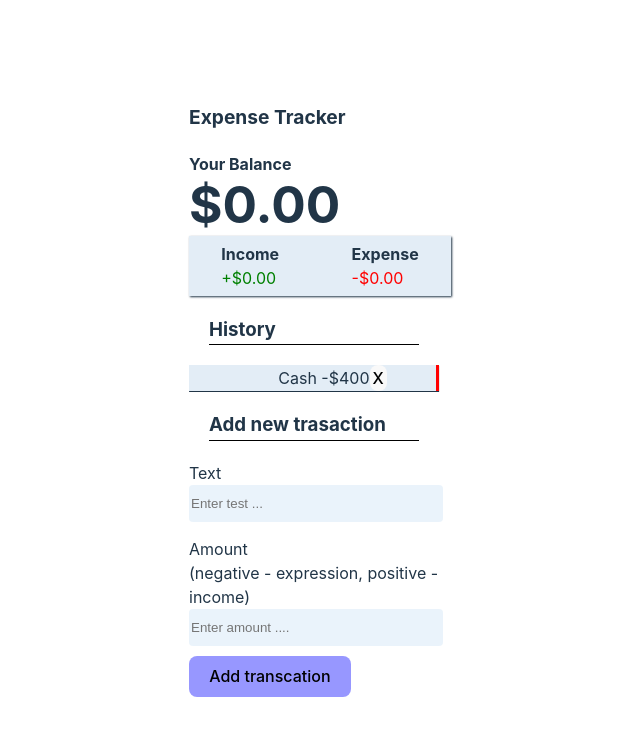
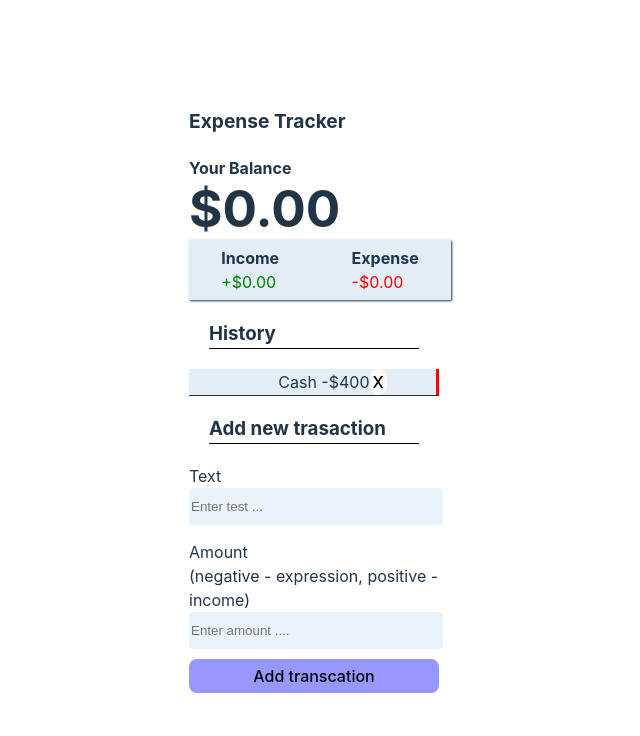
Before and after one commit to VishalKhandagale88/react-projects, a React (Vite) app in the folder money-tracker/: page / in a window 1280 px wide. Shown: the top 736 px of the page, without its empty margins (361-1001 px from the left). Built offline with nearby package versions, Linux system fonts and the light colour scheme.

Commit message:
added style for button

```diff
--- a/money-tracker/src/css/AddTranscationCss.css
+++ b/money-tracker/src/css/AddTranscationCss.css
@@ -11,6 +11,8 @@ input{
     border-radius: 4px;
 }
 .btn{
+    width: 250px;
+    padding: 6px;
     margin-top: 10px;
     background-color: rgba(0, 0, 255, 0.408);
 }
```
